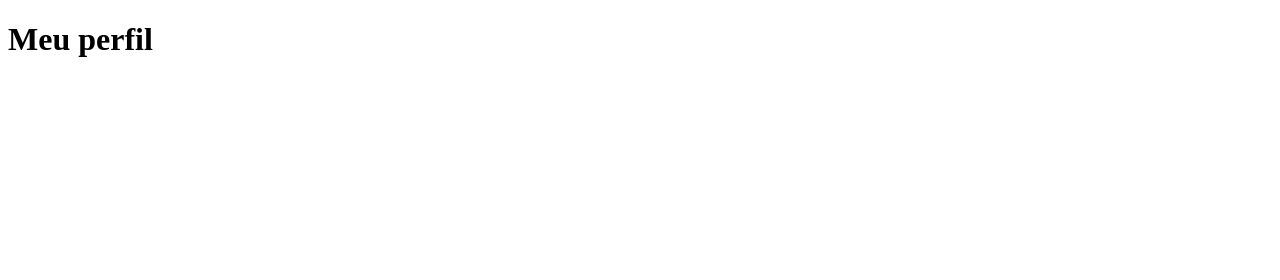
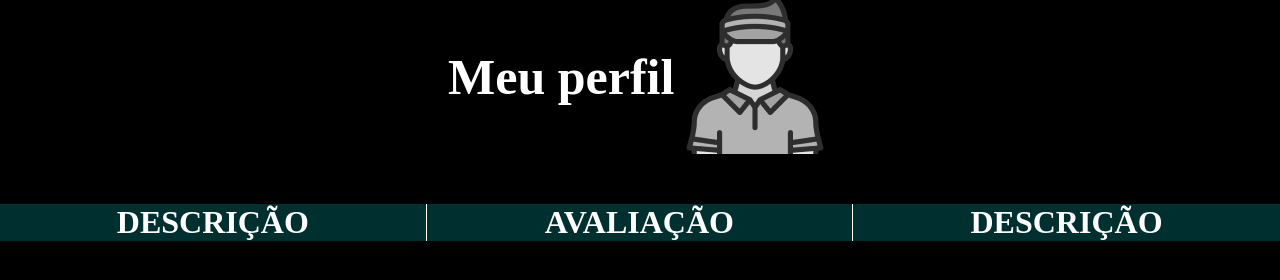
Before and after one commit to Dev-DanyVazquez69/PROGRAMA-O-ORIENTADA-A-OBJETO--UNDB, a plain HTML site: page Pagina_perfil.html in a window 1280 px wide. Drawn offline with Linux system fonts and the light colour scheme.

Commit message:
tela perfil

```diff
--- a/Pagina_perfil.html
+++ b/Pagina_perfil.html
@@ -8,9 +8,22 @@
     <title>Meu perfil</title>
 </head>
 <body>
+    <header>
+        <div class="head"> <h1>Meu perfil</h1>
+            <img src="imagens/jogador-de-tenis 1.png" alt="">
+        </div>
+    </header>
     <main>
-        <h1>Meu perfil</h1>
-
-    </main>
+        <div class="main">
+            <div class="coluna">
+                <h1>Descrição</h1>
+            </div>
+            <div class="coluna">
+                <h1>avaliação</h1>
+            </div>
+            <div class="coluna" style="border-right: none;">
+                <h1>Descrição</h1>
+            </div>
+        </div>
 </body>
 </html>
--- a/pagina_perfil.css
+++ b/pagina_perfil.css
@@ -0,0 +1,50 @@
+* {
+    margin: 0;
+    padding: 0;
+    box-sizing: border-box;
+    color: white;
+}
+body {
+    background-color: black;
+}
+
+.head {
+    /* border: 1px solid red; */
+    display: flex;
+    align-items: center;
+}
+
+.head h1, img{
+    font-size: 50px;
+}
+
+.head h1 {
+    margin-left: 35%;
+}
+
+.main {
+    display: grid;
+    grid-template-columns: 33.33% 33.33% 33.33%;
+    margin: 50px auto;
+    text-align: center;
+    height: 100%;
+}
+.coluna {
+    background-color: rgba(0, 255, 255, 0.185);
+    border-right: 1px solid rgb(255, 255, 255);
+    /* border: 1px solid red; */
+    height: 100;
+}
+
+.card {
+    border: 1px solid rgba(255, 0, 0, 0.527);
+    width: 90%;
+    margin: 30px auto;
+}
+.coluna h1 {
+    text-transform: uppercase;
+}
+
+.card h3 {
+    margin-bottom: 15px;
+}
```
Also changed, not shown: imagens/jogador-de-tenis 1.png (added).
